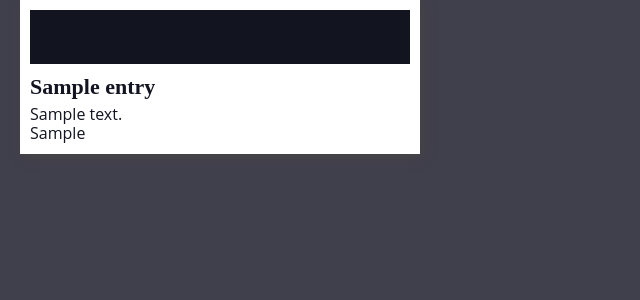
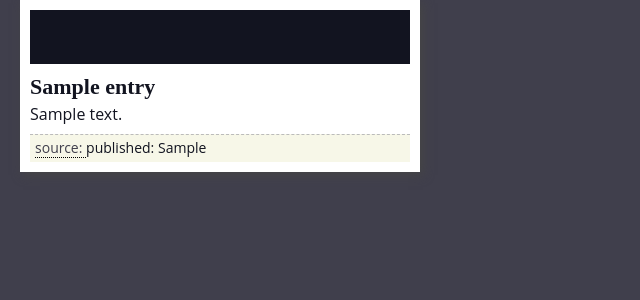
Before and after one commit to xiffy/rrster, a Django app: template rsster/feeds/templates/feeds/index.html in a window 1280 px wide. Shown: the top 300 px of the page, without its empty margins (0-640 px from the left). Run offline with Django 3.2, Linux system fonts and the light colour scheme; the template is opened without the code that fills it: values that come from a table or form of the project are taken from there, others are empty; tables that the repository leaves empty hold one stand-in row (values such as "Sample post"); some libraries are stand-ins or nearby versions.

Commit message:
enry_info in een sub-template

```diff
--- a/rsster/feeds/static/feeds/main.css
+++ b/rsster/feeds/static/feeds/main.css
@@ -315,7 +315,7 @@ a.menudrop {
 
 .navwrap .previous_entries a,
 .navwrap .next_entries a {
-  font-family: 'Rockwell', serif;
+    font-family: 'Rockwell', serif;
 	font-weight: 600;
 	font-size: 22px;
 	border-bottom: none;
--- /dev/null
+++ b/rsster/feeds/templates/feeds/entry_info.html
@@ -0,0 +1,4 @@
+<div class="entry_info">
+    <span class="link"><a href="{{entry.url}}">source: <span class="simple-svg" data-icon="feather-external-link"></span></a></span>
+    <span class="published">published: {{entry.published}}</span>
+</div>
--- a/rsster/feeds/templates/feeds/index.html
+++ b/rsster/feeds/templates/feeds/index.html
@@ -37,7 +37,8 @@
             <div class="entry_contents">
             {{ entry.contents|safe }}
             </div>
-            <p>{{ entry.published }} {{ entry.feed.title }}</p>
+            {%  include "feeds/entry_info.html" %}
+            <!--p>{{ entry.published }} {{ entry.feed.title }}</p -->
         </div>
     {% endfor %}
     {% if latest_entries.has_other_pages %}
```
